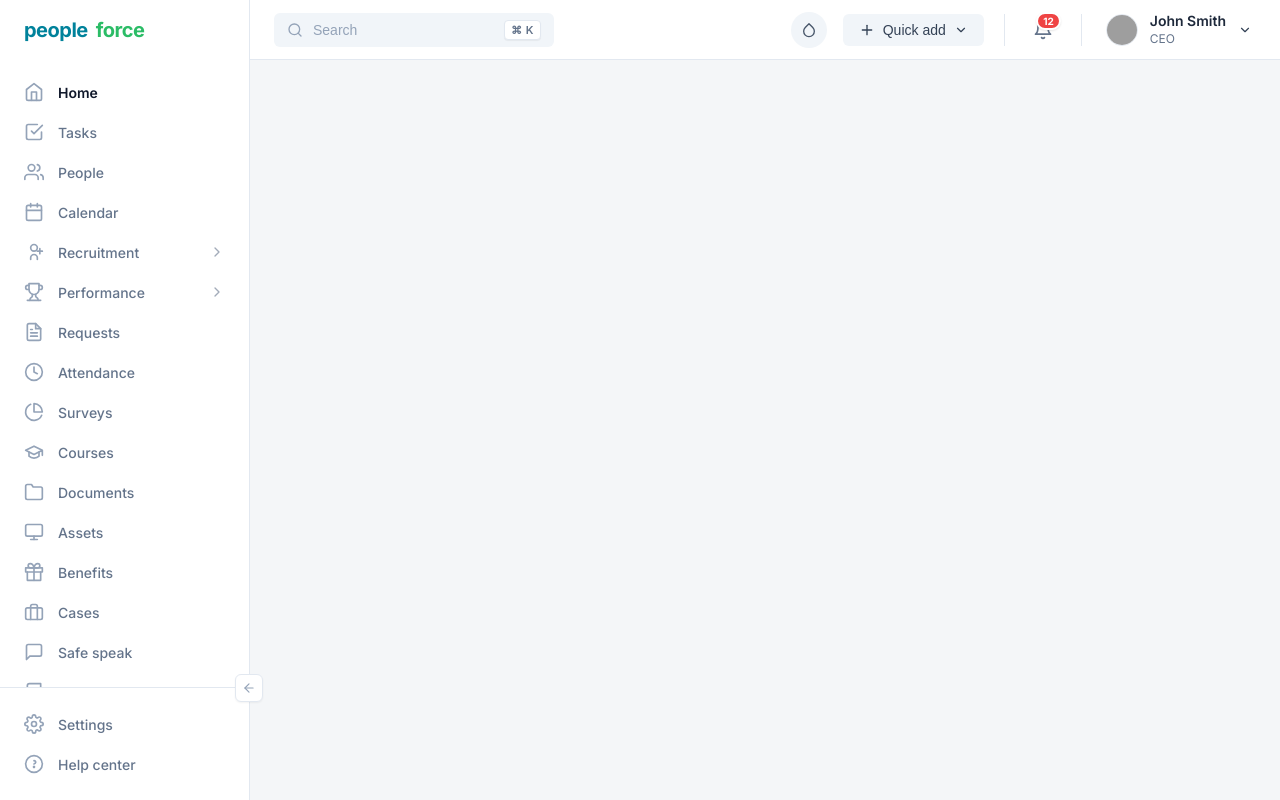
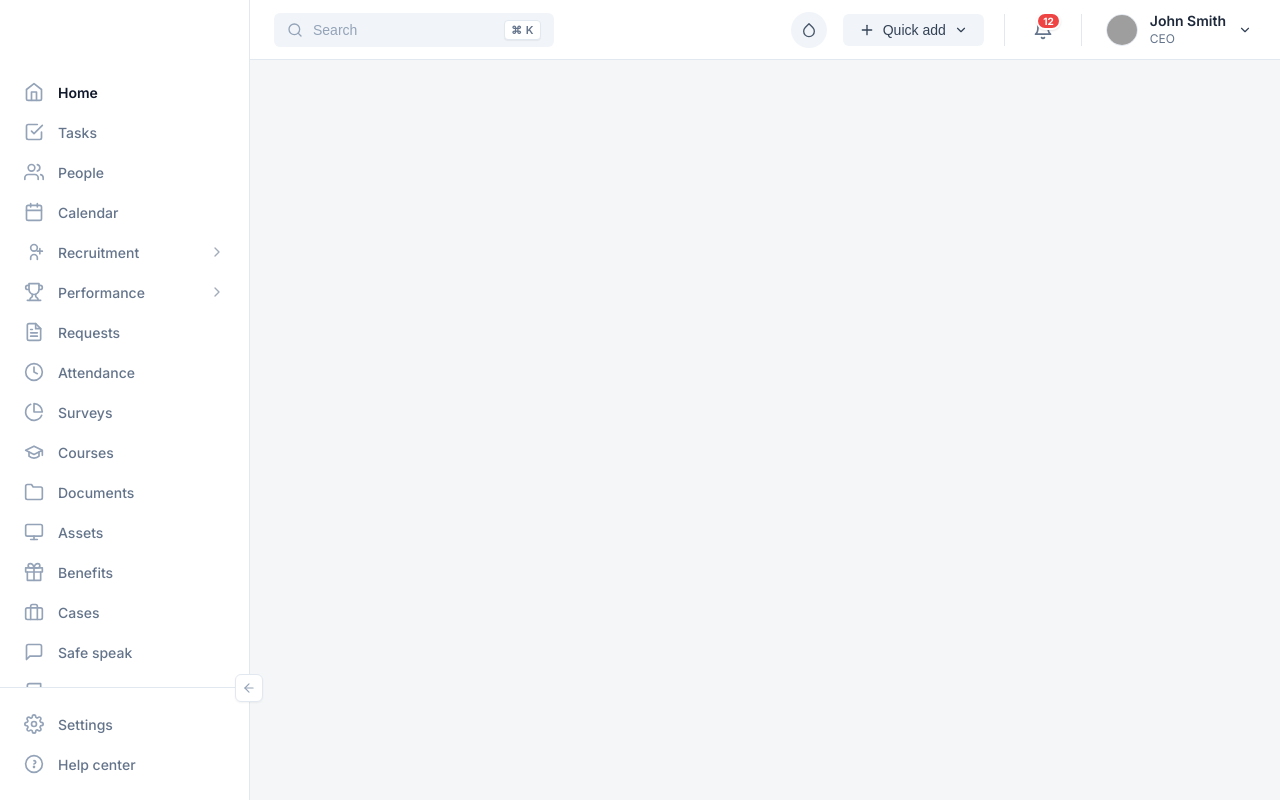
Before and after one commit to alexsimonov-ux/pf, a React (Vite) app: page / in a window 1280 px wide. Built offline with nearby package versions, Linux system fonts and the light colour scheme; grey boxes are pictures that could not be loaded; the HTML template or start-up script is replaced by a standard one.

Commit message:
Remove logo from header entirely

```diff
--- a/src/App.jsx
+++ b/src/App.jsx
@@ -94,9 +94,6 @@ export default function App() {
       {/* Sidebar */}
       <aside className="sidebar">
         <div className="sidebar-header">
-          <div className="logo-container">
-            <span className="logo-text-people">people</span><span className="logo-text-force">force</span>
-          </div>
         </div>
 
         <nav className="sidebar-nav">
```
